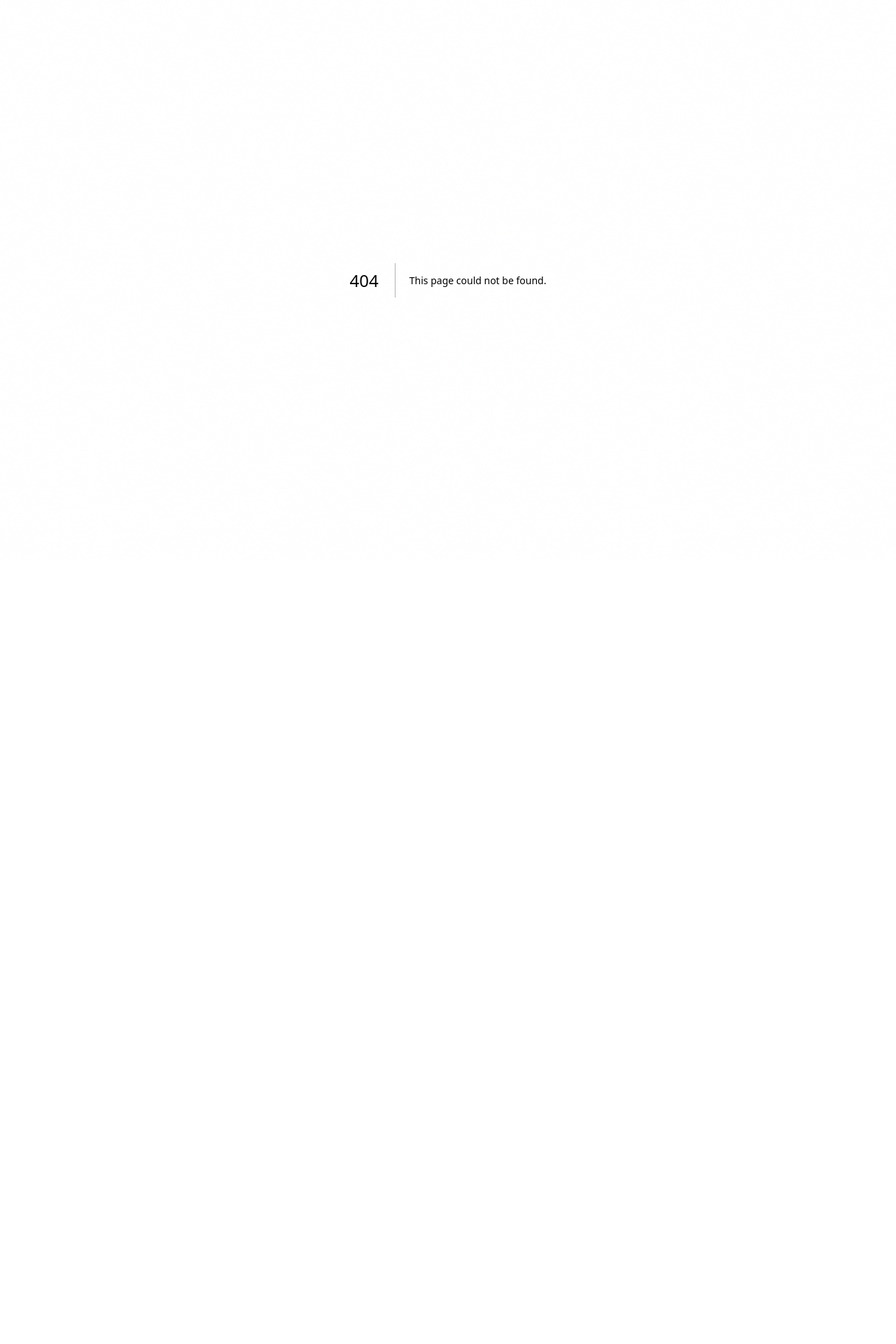
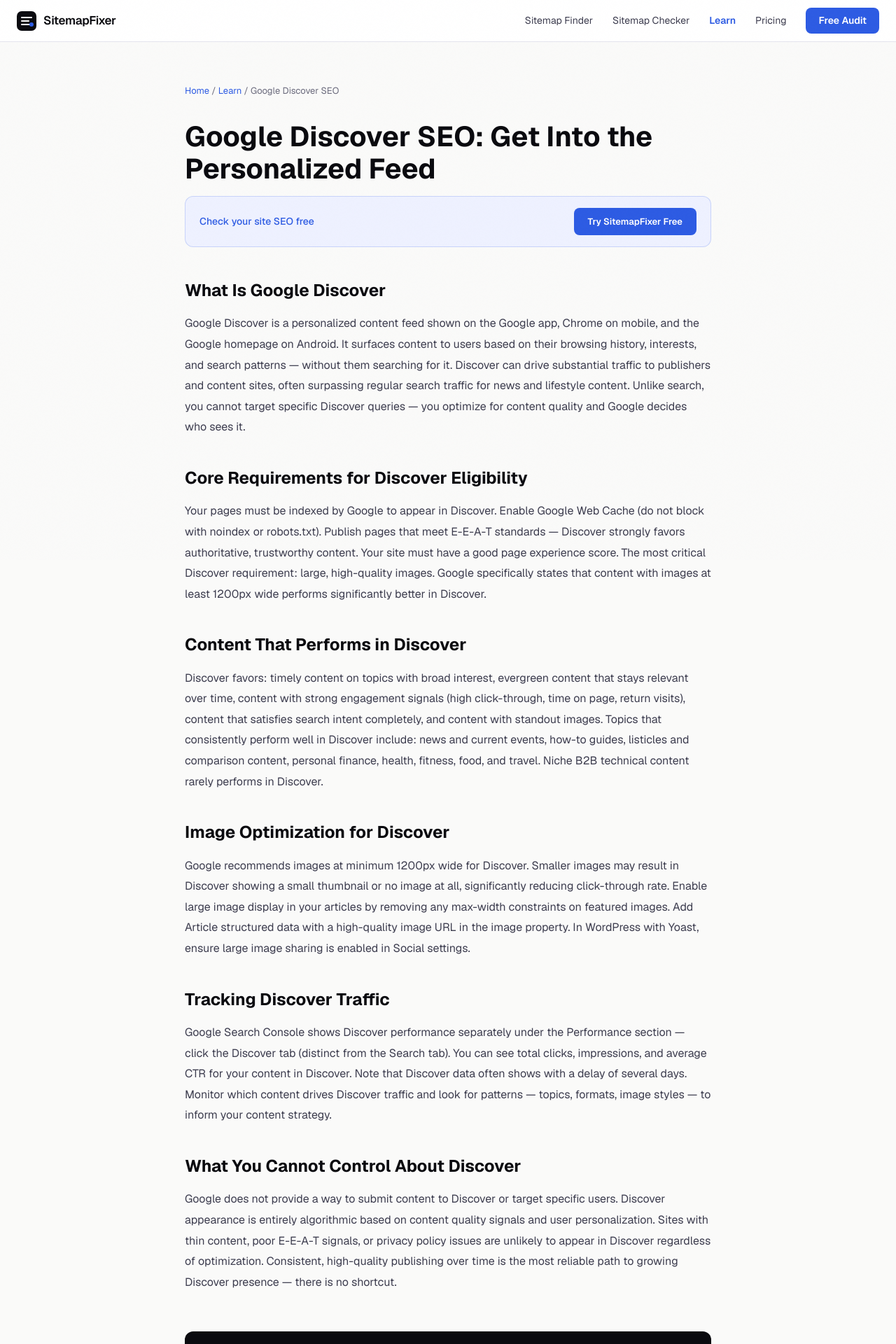
Before and after one commit to Watermelon-Coctail-Bar/sitemap-fixer, a Next.js app: page /learn/google-discover-seo in a window 1280 px wide. Before the commit this address had no page. Shown: the top 1920 px of the page at 70% size. Before the commit the page ends 800 px from the top, so only its background shows below. Built offline with nearby package versions, Linux system fonts and the light colour scheme.

Commit message:
Create page.tsx

```diff
--- /dev/null
+++ b/src/app/learn/google-discover-seo/page.tsx
@@ -0,0 +1,43 @@
+import type { Metadata } from 'next';
+export const metadata: Metadata = {
+  title: 'Google Discover SEO: How to Get Your Content Into Google Discover | SitemapFixer',
+  description: "Google Discover shows content to users based on their interests, not search queries. Here is how to optimize for Discover, what content performs well, and how to track it.",
+  alternates: { canonical: 'https://sitemapfixer.com/learn/google-discover-seo' },
+};
+const sections = [
+  { h: "What Is Google Discover", d: "Google Discover is a personalized content feed shown on the Google app, Chrome on mobile, and the Google homepage on Android. It surfaces content to users based on their browsing history, interests, and search patterns — without them searching for it. Discover can drive substantial traffic to publishers and content sites, often surpassing regular search traffic for news and lifestyle content. Unlike search, you cannot target specific Discover queries — you optimize for content quality and Google decides who sees it." },
+  { h: "Core Requirements for Discover Eligibility", d: "Your pages must be indexed by Google to appear in Discover. Enable Google Web Cache (do not block with noindex or robots.txt). Publish pages that meet E-E-A-T standards — Discover strongly favors authoritative, trustworthy content. Your site must have a good page experience score. The most critical Discover requirement: large, high-quality images. Google specifically states that content with images at least 1200px wide performs significantly better in Discover." },
+  { h: "Content That Performs in Discover", d: "Discover favors: timely content on topics with broad interest, evergreen content that stays relevant over time, content with strong engagement signals (high click-through, time on page, return visits), content that satisfies search intent completely, and content with standout images. Topics that consistently perform well in Discover include: news and current events, how-to guides, listicles and comparison content, personal finance, health, fitness, food, and travel. Niche B2B technical content rarely performs in Discover." },
+  { h: "Image Optimization for Discover", d: "Google recommends images at minimum 1200px wide for Discover. Smaller images may result in Discover showing a small thumbnail or no image at all, significantly reducing click-through rate. Enable large image display in your articles by removing any max-width constraints on featured images. Add Article structured data with a high-quality image URL in the image property. In WordPress with Yoast, ensure large image sharing is enabled in Social settings." },
+  { h: "Tracking Discover Traffic", d: "Google Search Console shows Discover performance separately under the Performance section — click the Discover tab (distinct from the Search tab). You can see total clicks, impressions, and average CTR for your content in Discover. Note that Discover data often shows with a delay of several days. Monitor which content drives Discover traffic and look for patterns — topics, formats, image styles — to inform your content strategy." },
+  { h: "What You Cannot Control About Discover", d: "Google does not provide a way to submit content to Discover or target specific users. Discover appearance is entirely algorithmic based on content quality signals and user personalization. Sites with thin content, poor E-E-A-T signals, or privacy policy issues are unlikely to appear in Discover regardless of optimization. Consistent, high-quality publishing over time is the most reliable path to growing Discover presence — there is no shortcut." },
+];
+export default function Page() {
+  return (
+    <div style={{ maxWidth: 800, margin: '0 auto', padding: '60px 24px' }}>
+      <nav style={{ fontSize: 13, color: '#6b6b7d', marginBottom: 32 }}>
+        <a href="/" style={{ color: '#2d5be3', textDecoration: 'none' }}>Home</a>{' / '}
+        <a href="/learn" style={{ color: '#2d5be3', textDecoration: 'none' }}>Learn</a>{' / '}
+        <span>Google Discover SEO</span>
+      </nav>
+      <h1 style={{ fontSize: 40, fontWeight: 700, color: '#0a0a0f', marginBottom: 16, lineHeight: 1.15 }}>Google Discover SEO: Get Into the Personalized Feed</h1>
+      <div style={{ background: '#eef1ff', border: '1px solid rgba(45,91,227,0.2)', borderRadius: 12, padding: '16px 20px', marginBottom: 40, display: 'flex', alignItems: 'center', justifyContent: 'space-between', gap: 16 }}>
+        <span style={{ fontSize: 14, color: '#2d5be3', fontWeight: 500 }}>Check your site SEO free</span>
+        <a href="/" style={{ background: '#2d5be3', color: 'white', padding: '10px 20px', borderRadius: 8, textDecoration: 'none', fontWeight: 600, fontSize: 13 }}>Try SitemapFixer Free</a>
+      </div>
+      <div style={{ fontSize: 16, color: '#3d3d4f', lineHeight: 1.85 }}>
+        {sections.map(({ h, d }) => (
+          <div key={h} style={{ marginBottom: 36 }}>
+            <h2 style={{ fontSize: 24, fontWeight: 700, color: '#0a0a0f', marginBottom: 10 }}>{h}</h2>
+            <p style={{ margin: 0 }}>{d}</p>
+          </div>
+        ))}
+      </div>
+      <div style={{ background: '#0a0a0f', borderRadius: 12, padding: '32px', textAlign: 'center', marginTop: 56 }}>
+        <div style={{ fontSize: 20, fontWeight: 700, color: 'white', marginBottom: 8 }}>Ensure your site is technically ready for Discover</div>
+        <div style={{ color: '#9999aa', marginBottom: 20, fontSize: 14 }}>Free sitemap analysis in 60 seconds</div>
+        <a href="/" style={{ background: 'white', color: '#0a0a0f', padding: '14px 28px', borderRadius: 8, textDecoration: 'none', fontWeight: 700 }}>Analyze My Site Free</a>
+      </div>
+    </div>
+  );
+}
```
